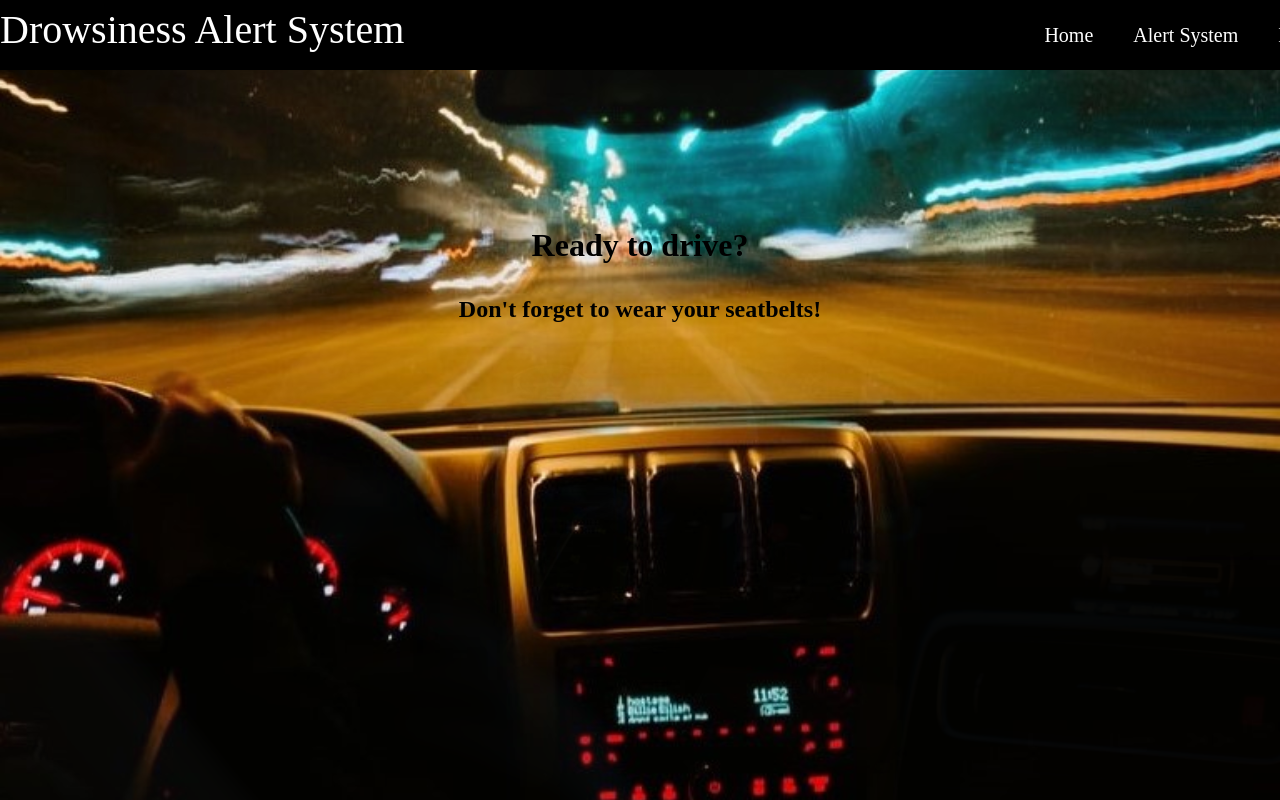
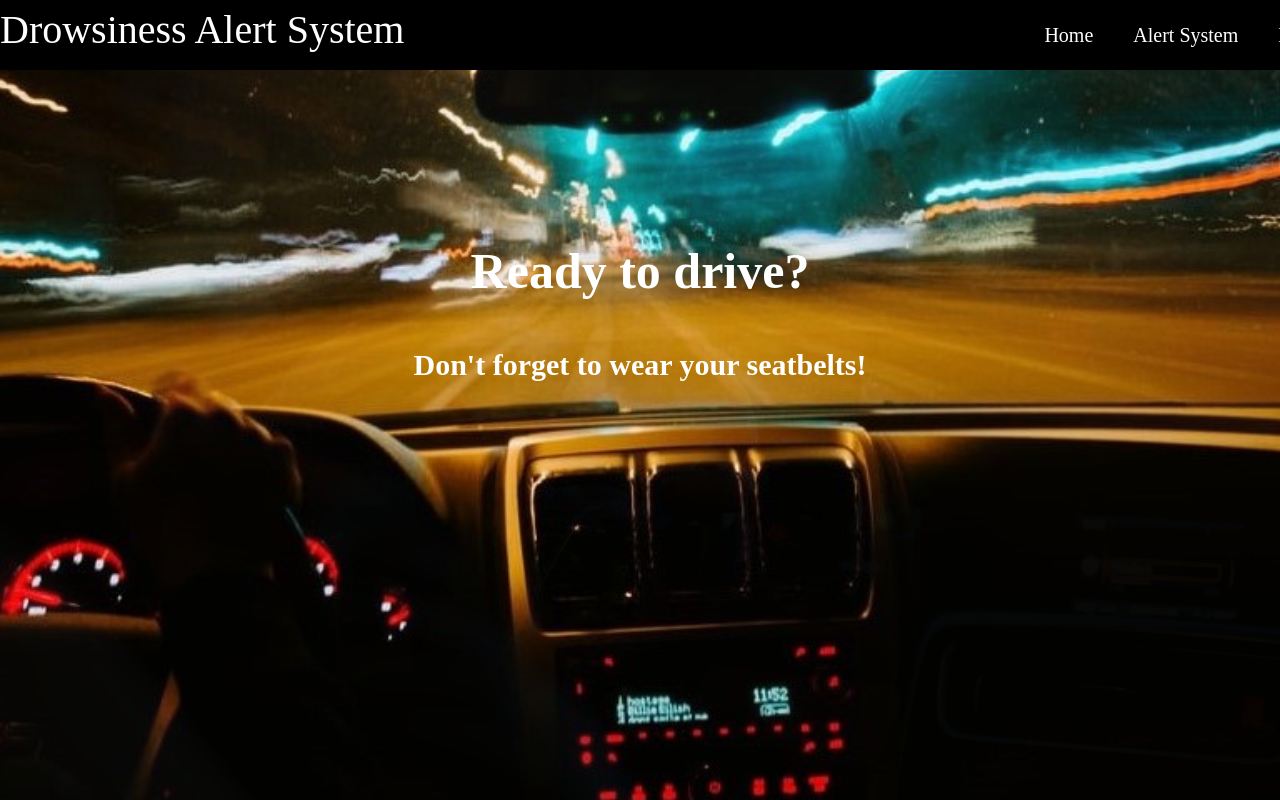
Before and after one commit to swathika1/Drowsiness_alert_flask_app, a Flask app: page / in a window 1280 px wide. Run offline with Flask 2, Linux system fonts and the light colour scheme.

Commit message:
Changed font color

```diff
--- a/templates/home.html
+++ b/templates/home.html
@@ -65,6 +65,16 @@
     }
 /* for changing background images - ends here */
 
+/* Contents */
+.contents h1 {
+  color:#fff;
+  font-size: 50px;
+}
+
+.contents h2 {
+  color:#fff;
+  font-size: 30px;
+}
 /* for navigation bar - starts her */
 /* apply a natural box layout model to all elements */
 *, *:before, *:after {
```
